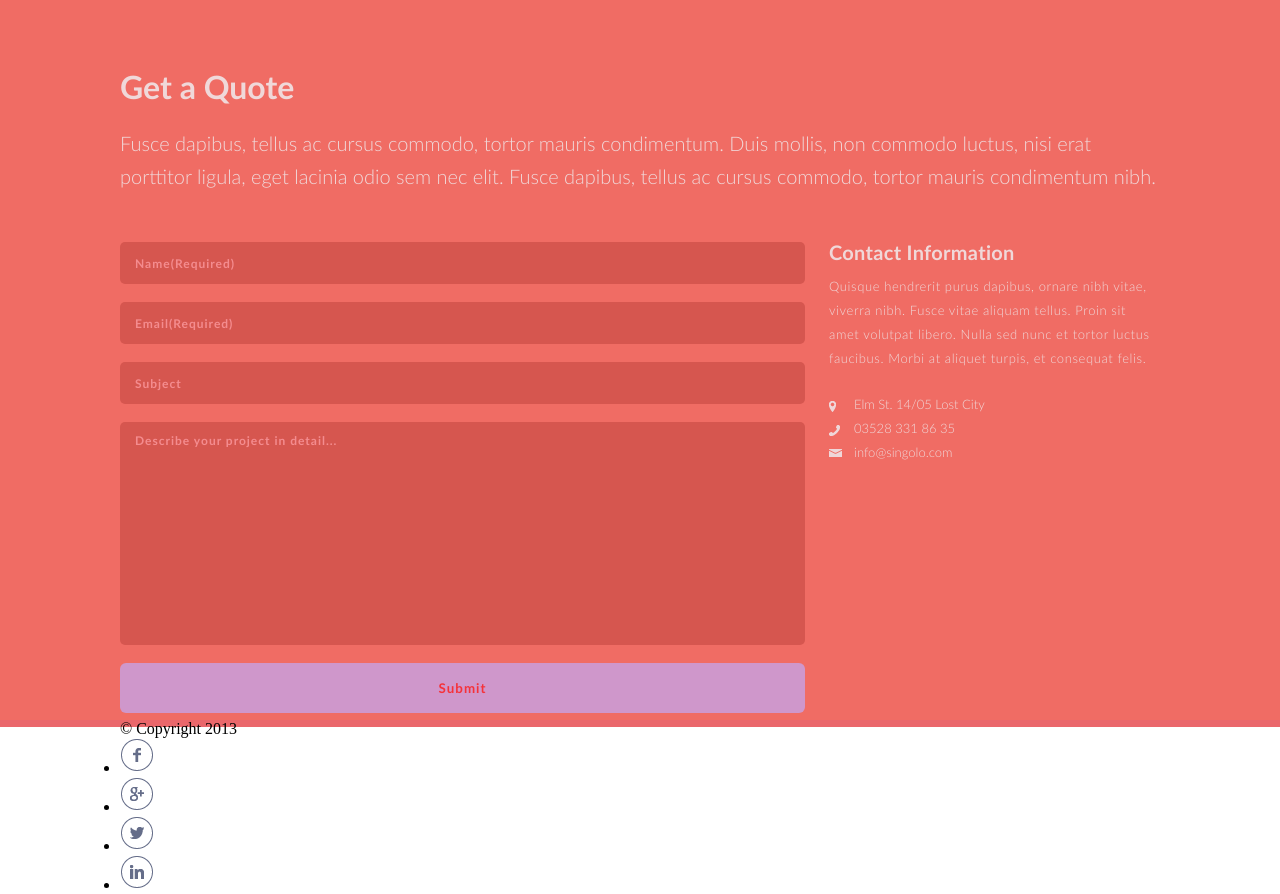
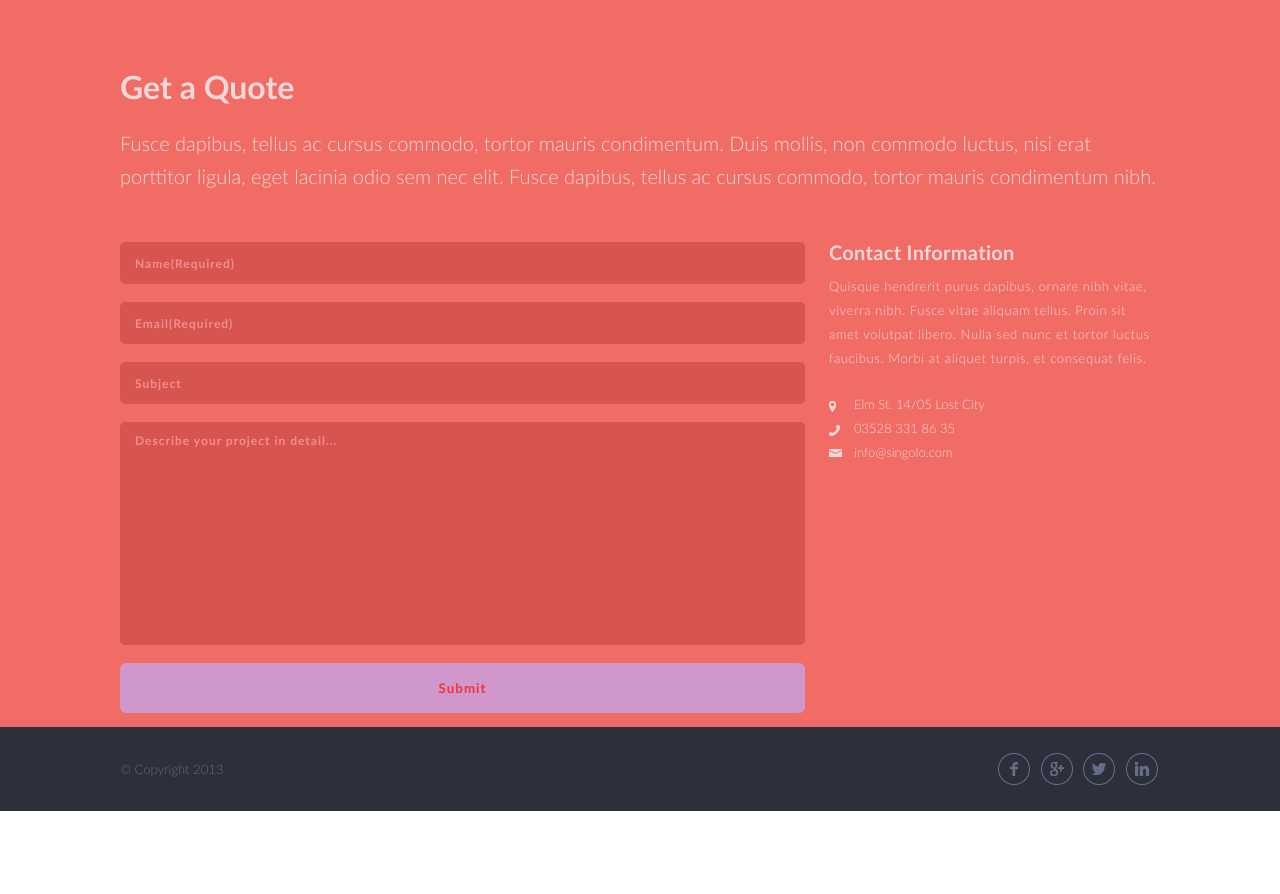
Before and after one commit to marrrrria/singolo, a plain HTML site: page singolo3.html in a window 1280 px wide. After the commit the page ends 811 px from the top, so only its background shows below. Drawn offline with Linux system fonts and the light colour scheme.

Commit message:
feat: add styles for section footer

```diff
--- a/singolo3.css
+++ b/singolo3.css
@@ -146,3 +146,29 @@ height: 175px; */
 .ico-email {
   background-image: url("assets/images/ico-email.png");
 }
+
+.footer {
+  background-color: #2d303a;
+  margin-top: 7px;
+  padding-bottom: 20px;
+}
+.wrapper--footer {
+  display: flex;
+  justify-content: space-between;
+  align-items: flex-end;
+}
+.copyright {
+  padding-bottom: 10px;
+  color: #626984;
+  font-size: 13px;
+  line-height: 24px;
+  font-family: "Lato";
+  font-weight: 400;
+}
+.employee--links {
+  margin-top: 25px;
+  display: flex;
+  justify-content: space-between;
+  width: 163px;
+  list-style-type: none;
+}
--- a/singolo3.html
+++ b/singolo3.html
@@ -87,8 +87,8 @@
 
     <section class="footer">
       <div class="wrapper wrapper--footer">
+        <p class="copyright">© Copyright 2013</p>
         <ul class="footer--links employee--links">
-          <p class="copyright">© Copyright 2013</p>
           <li>
             <a href="#">
               <img src="assets/images/facebook.png" alt="facebook" />
```
